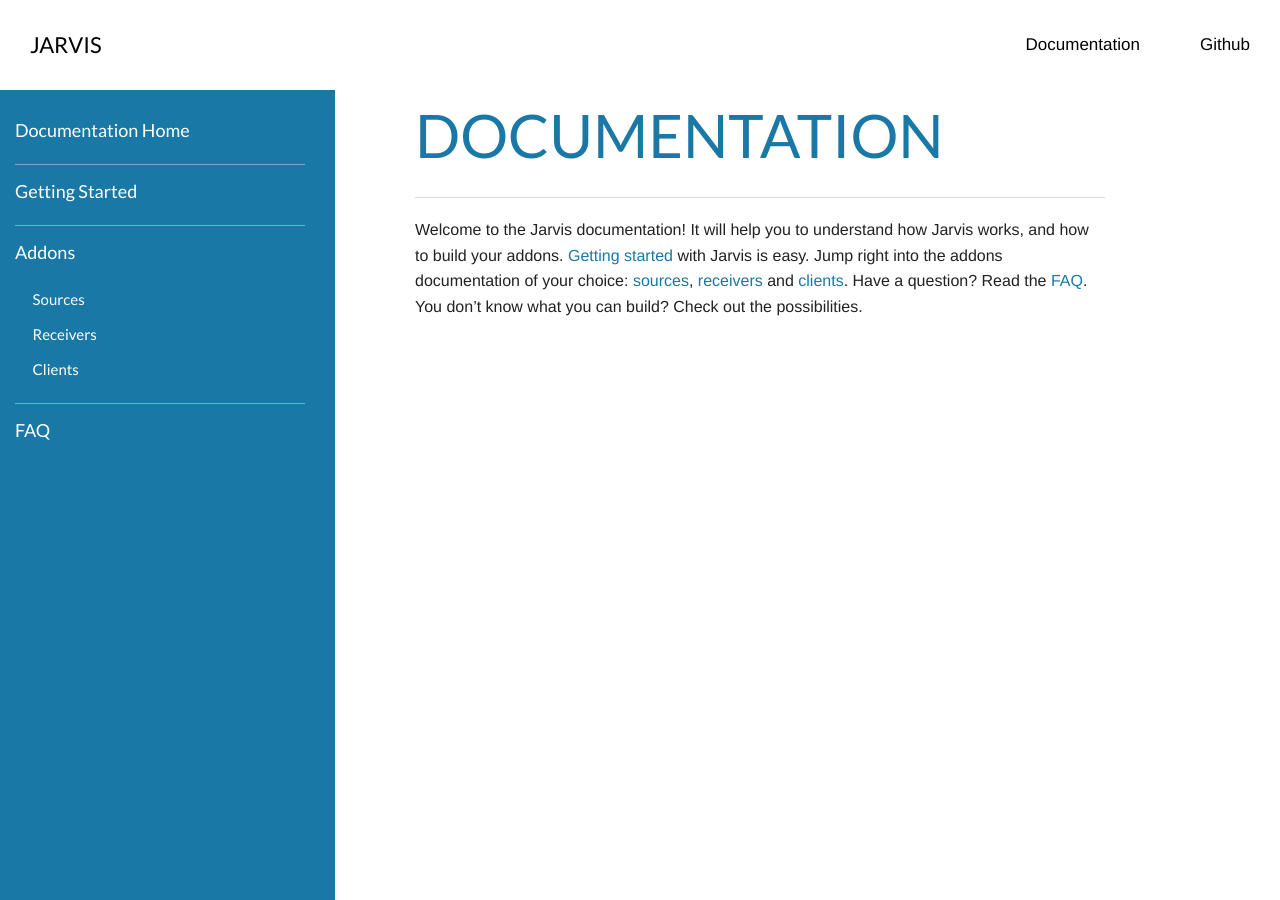
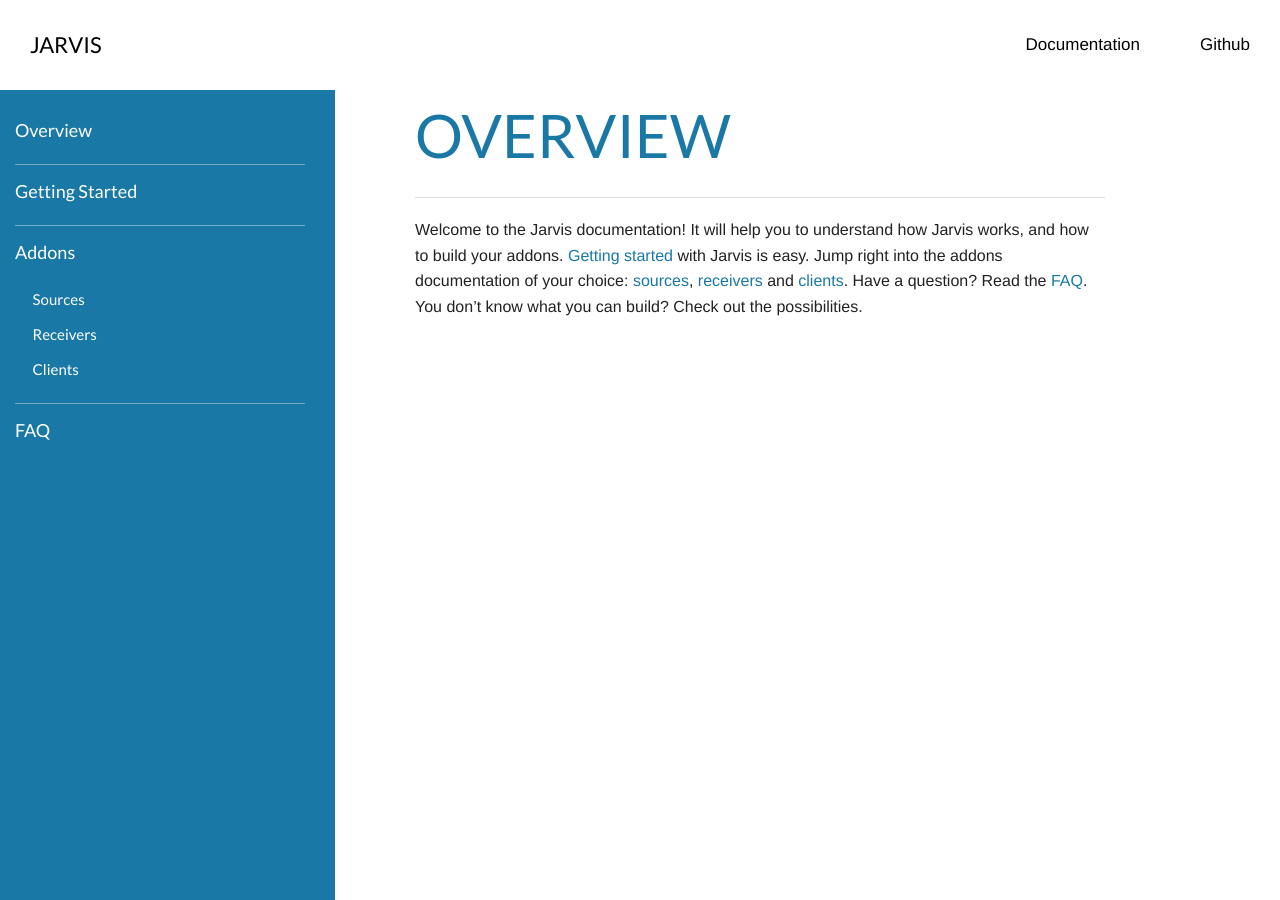
Before and after one commit to Jarvis-Bot/jarvis-bot.github.io, a Jekyll site: the page built from documentation/index.html, in a window 1280 px wide. Built offline with Jekyll 4.4.1, drawn with Linux system fonts in a browser that asks for light colours; Markdown is read by kramdown in place of the engine named in the settings.

Commit message:
rename documentation home to overview

```diff
--- a/_layouts/documentation.html
+++ b/_layouts/documentation.html
@@ -24,7 +24,7 @@
       <aside class="left-off-canvas-menu">
         <ul class="off-canvas-list">
           <li><label>Documentation</label></li>
-          <li><a {% if page.title == 'Documentation' %} class="active" {% endif %} href="/documentation/">Documentation Home</a></li>
+          <li><a {% if page.title == 'Overview' %} class="active" {% endif %} href="/documentation/">Overview</a></li>
           <li><a {% if page.title == 'Getting Started' %} class="active" {% endif %} href="/documentation/getting-started/">Getting Started</a></li>
           <li><a {% if page.title == 'Addons' %} class="active" {% endif %} href="/documentation/addons/">Addons</a></li>
           <ul class="sub">
@@ -41,7 +41,7 @@
       <div class="row">
         <div class="small-4 medium-3 columns show-for-medium-up">
           <ul class="side-nav">
-          <li><a {% if page.title == 'Documentation' %} class="active" {% endif %} href="/documentation/">Documentation Home</a></li>
+          <li><a {% if page.title == 'Overview' %} class="active" {% endif %} href="/documentation/">Overview</a></li>
           <li><a {% if page.title == 'Getting Started' %} class="active" {% endif %} href="/documentation/getting-started/">Getting Started</a></li>
           <li><a {% if page.title == 'Addons' %} class="active" {% endif %} href="/documentation/addons/">Addons</a></li>
           <ul class="sub">
--- a/documentation/index.html
+++ b/documentation/index.html
@@ -1,6 +1,6 @@
 ---
 layout: documentation
-title: Documentation
+title: Overview
 ---
 
-{% include pages/docs/index.md %}
+{% include pages/docs/overview.md %}
```
Also changed, not shown: _includes/pages/docs/overview.md (renamed from _includes/pages/docs/index.md).
